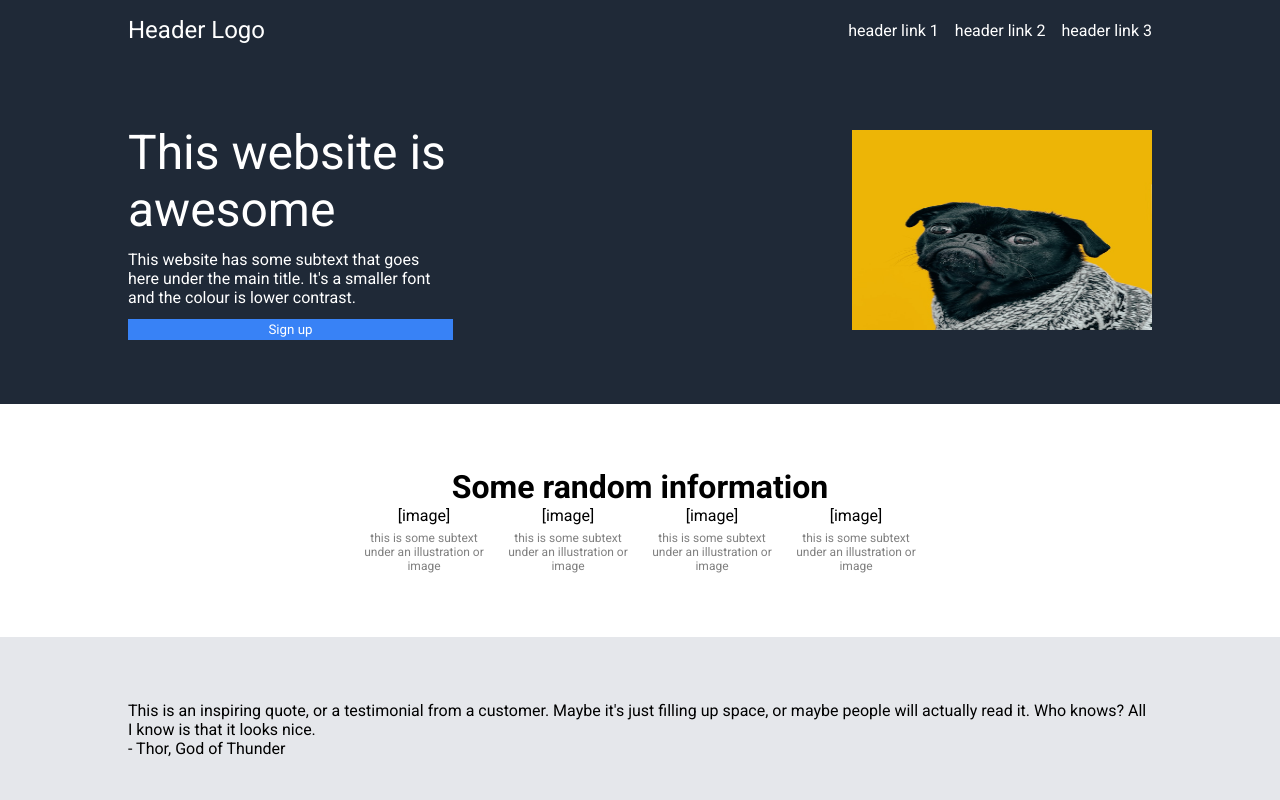
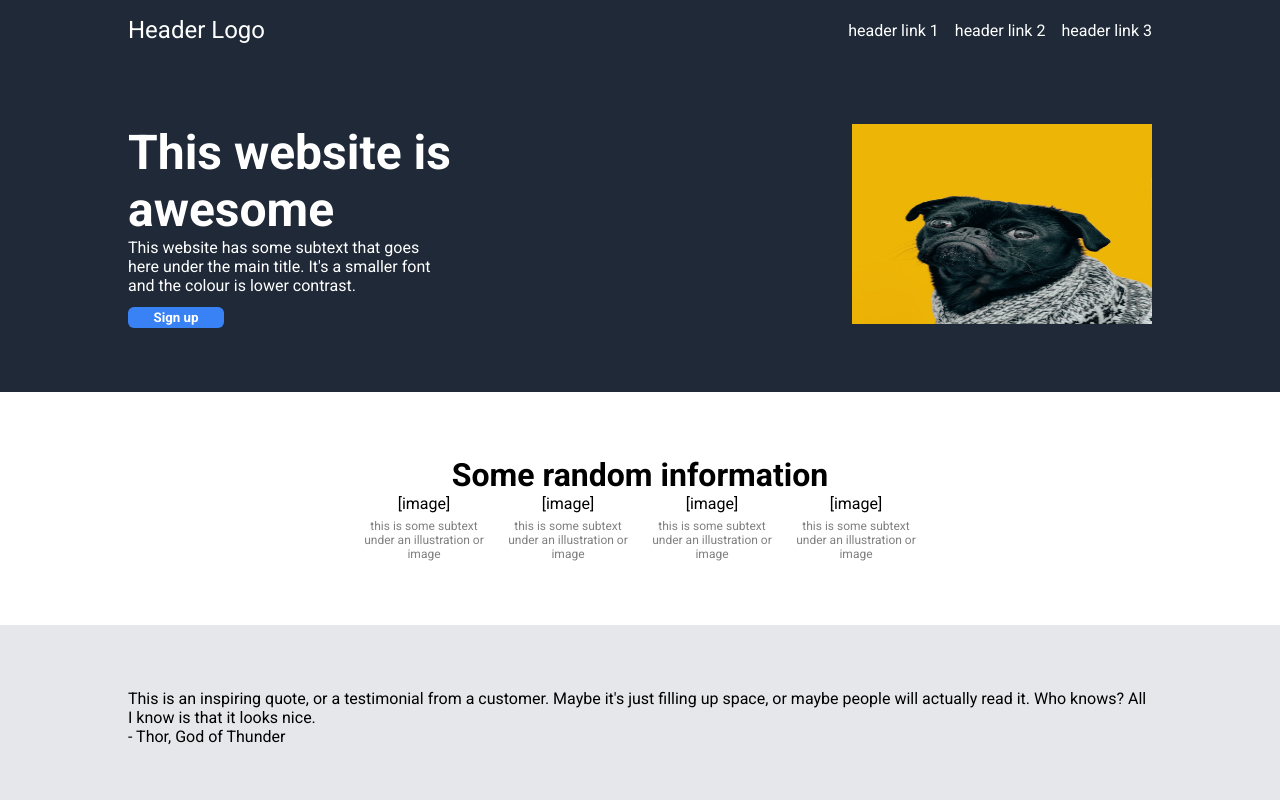
Before and after one commit to louddisturbance/TOP-Landing-Page, a plain HTML site: page index.html in a window 1280 px wide. Shown: the top 800 px of the page. Drawn offline with Linux system fonts and the light colour scheme.

Commit message:
fixed section 1 button. minor font changes section 1.

```diff
--- a/style.css
+++ b/style.css
@@ -40,7 +40,6 @@ a {
     display: flex;
     justify-content: space-between;
     align-items: center;
-
 }
 
 .left-content {
@@ -48,19 +47,23 @@ a {
     flex-direction: column;
     gap: 12px;
     color: white;
-
     width: 325px;
 }
 
 .left-content-title {
     font-size: 48px;
+    font-weight: 900;
+    margin-bottom: -12px;
 }
 
 .button-1 {
     background-color: #3882F6;
     color: white;
-    padding: 3px 18px;
+    padding: 3px 0px;
     text-align: center;
+    border-radius: 6px;
+    width: 96px;
+    font-weight: bold;
 }
 
 .section-2 {
```
